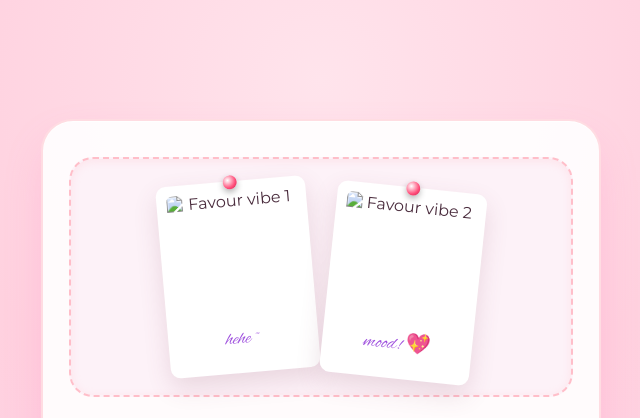
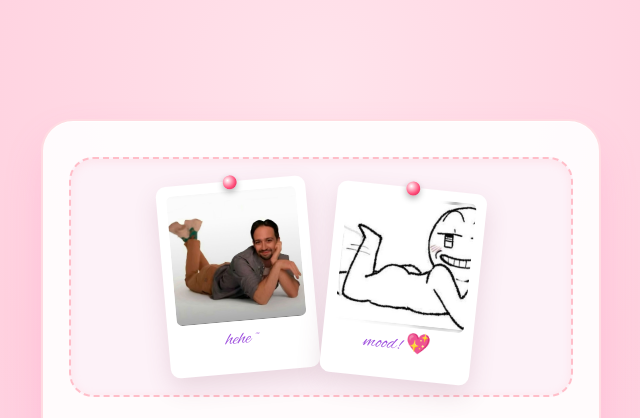
Before and after one commit to Elohor-bags/For-fave, a plain HTML site: page index.html in a window 1280 px wide. Shown: the top 418 px of the page, without its empty margins (319-959 px from the left). Drawn offline with Linux system fonts and the light colour scheme.

Commit message:
Update image sources in index.html

```diff
--- a/index.html
+++ b/index.html
@@ -711,11 +711,11 @@
     <div class="card">
       <div class="fridge-scene">
         <div class="polaroid-note">
-          <img src="1000324926.jpg" alt="Favour vibe 1" />
+          <img src="a0eb69f3f75f3a45e4d7fcb42b26fc6c (1).jpg" alt="Favour vibe 1" />
           <div class="polaroid-caption">hehe ~</div>
         </div>
         <div class="polaroid-note">
-          <img src="1000324925.jpg" alt="Favour vibe 2" />
+          <img src="4714a85a231ad9ea739a04bd01e2f48d (1).jpg" alt="Favour vibe 2" />
           <div class="polaroid-caption">mood! 💖</div>
         </div>
       </div>
```
